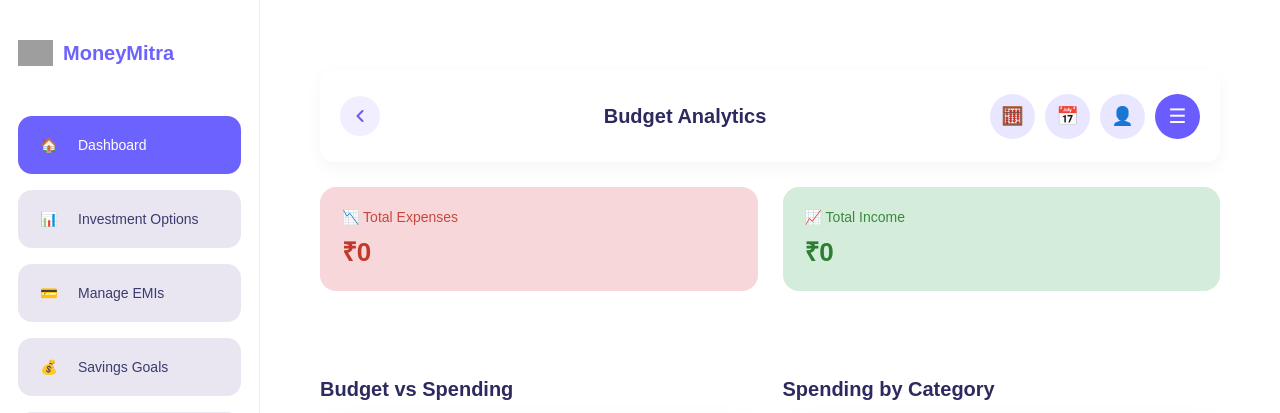
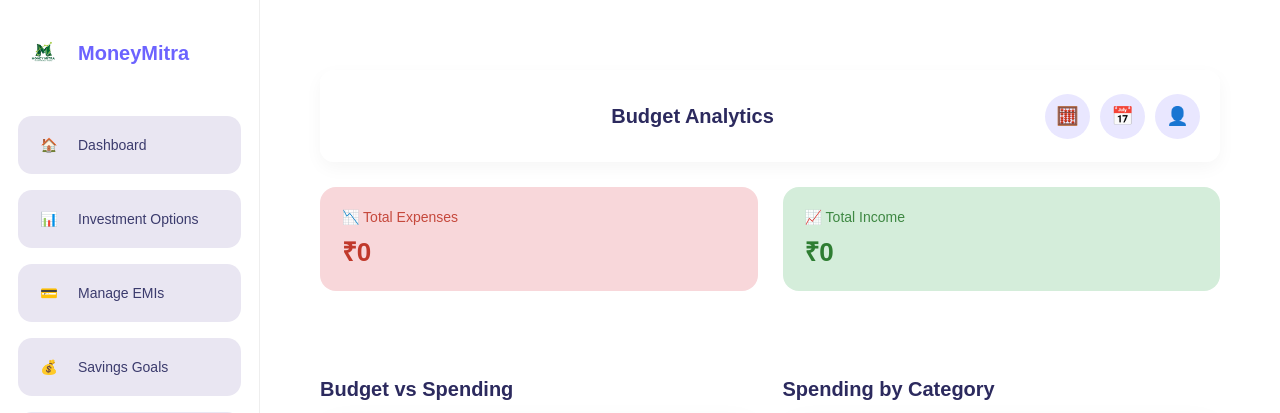
Before and after one commit to Nakiyabohari/MoneyMitra, a Django app: page /BudgetAnalysis/ in a window 1280 px wide. Shown: the top 413 px of the page. Run offline with Django 5.2, Linux system fonts and the light colour scheme; the visitor is signed in with stand-in values (Sample User, id 1); grey boxes are pictures that could not be loaded.

Commit message:
silde chan

```diff
--- a/accounts/static/css/menu.css
+++ b/accounts/static/css/menu.css
@@ -26,7 +26,8 @@
 }
 
 .sidebar-logo img{
-    width:35px;
+    width:50px;      /* increase size */
+    height:auto;
 }
 
 .sidebar-logo h2{
--- a/accounts/templates/menu.html
+++ b/accounts/templates/menu.html
@@ -3,45 +3,54 @@
 <div class="sidebar">
 
     <div class="sidebar-logo">
-        <img src="{% static 'images/logo.png' %}">
+        <img src="{% static 'images/MM3.png' %}">
         <h2>MoneyMitra</h2>
     </div>
 
     <div class="sidebar-menu">
 
-        <a href="{% url 'dashboard' %}" class="active">
+    <a href="{% url 'dashboard' %}"
+       class="{% if request.resolver_match.url_name == 'dashboard' %}active{% endif %}">
         <span>🏠</span><p>Dashboard</p>
     </a>
 
-        <a href="{% url 'investment' %}">
+    <a href="{% url 'investment' %}"
+       class="{% if request.resolver_match.url_name == 'investment' %}active{% endif %}">
         <span>📊</span><p>Investment Options</p>
     </a>
 
-        <a href="{% url 'emimanager' %}">
+    <a href="{% url 'emimanager' %}"
+       class="{% if request.resolver_match.url_name == 'emimanager' %}active{% endif %}">
         <span>💳</span><p>Manage EMIs</p>
     </a>
 
-        <a href="{% url 'savings_goal' %}">
+    <a href="{% url 'savings_goal' %}"
+       class="{% if request.resolver_match.url_name == 'savings_goal' %}active{% endif %}">
         <span>💰</span><p>Savings Goals</p>
     </a>
 
-        <a href="{% url 'monthly_budget' %}">
+    <a href="{% url 'monthly_budget' %}"
+       class="{% if request.resolver_match.url_name == 'monthly_budget' %}active{% endif %}">
         <span>📂</span><p>Category Budgets</p>
     </a>
 
-        <a href="{% url 'transaction_history' %}">
+    <a href="{% url 'transaction_history' %}"
+       class="{% if request.resolver_match.url_name == 'transaction_history' %}active{% endif %}">
         <span>📜</span><p>Transaction History</p>
     </a>
 
-        <a href="{% url 'budget_analysis' %}">
+    <a href="{% url 'budget_analysis' %}"
+       class="{% if request.resolver_match.url_name == 'budget_analysis' %}active{% endif %}">
         <span>📊</span><p>Budget Analytics</p>
     </a>
 
-        <a href="{% url 'monthly_summary' %}">
+    <a href="{% url 'monthly_summary' %}"
+       class="{% if request.resolver_match.url_name == 'monthly_summary' %}active{% endif %}">
         <span>📅</span><p>Monthly Summary</p>
     </a>
 
-        <a href="{% url 'expensereport' %}">
+    <a href="{% url 'expensereport' %}"
+       class="{% if request.resolver_match.url_name == 'expensereport' %}active{% endif %}">
         <span>📄</span><p>Expense Reports</p>
     </a>
 
--- a/budget/templates/BudgetAnalysis.html
+++ b/budget/templates/BudgetAnalysis.html
@@ -32,12 +32,7 @@
 
 <div class="page-header">
 
-    <a href="{% url 'dashboard' %}" class="back-btn">
-        <svg width="20" height="20" viewBox="0 0 24 24" fill="none"
-        stroke="#6C5CE7" stroke-width="2.5" stroke-linecap="round" stroke-linejoin="round">
-        <path d="M15 18l-6-6 6-6"/>
-        </svg>
-    </a>
+
 
     <h2>Budget Analytics</h2>
 
@@ -53,7 +48,6 @@
             {% endif %}
 
         </a>
-        <div class="menu-circle" onclick="open_menu()" data-title="Menu">☰</div>
     </div>
 
 </div>
```
Also changed, not shown: budget/templates/monthly_summary.html (+1 -7 lines), transactions/templates/expensereport.html (+0 -10 lines), transactions/templates/transactionhistory.html (+1 -31 lines), transactions/static/css/transactions_history.css (line endings or trailing spaces). Lines whose indentation alone changed are shown as unchanged.
